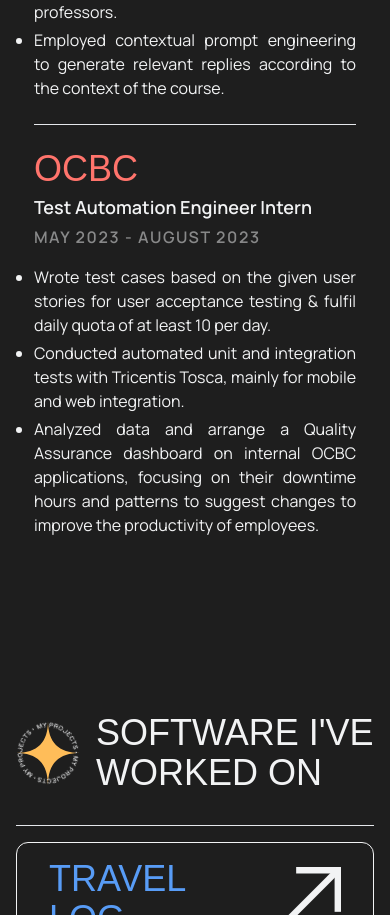
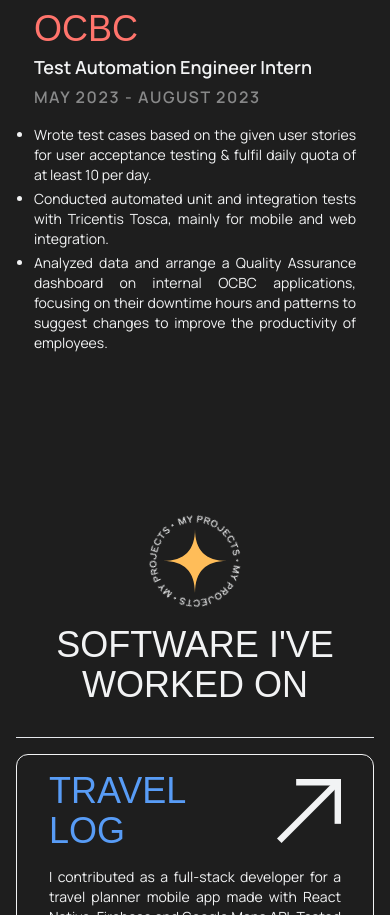
Before and after one commit to melissaharijanto/web-v4, a React (Vite) app: page / in a window 390 px wide. Shown: the part 3120-4035 px from the top of the page. Built offline with nearby package versions, Linux system fonts and the light colour scheme; a web font is replaced by a local one.

Commit message:
Make experience component header responsive

```diff
--- a/src/components/ExperienceComponent.tsx
+++ b/src/components/ExperienceComponent.tsx
@@ -40,7 +40,8 @@ const ExperienceComponent = ({
                         })}
                     </div>
                 </div>
-                <div className="w-full mt-4 lg:mt-0 lg:max-w-[50%] text-justify text-white font-manrope">
+                <div
+                    className={`w-full mt-4 lg:mt-0 lg:max-w-[50%] text-justify text-white ${styles['paragraph-text']}`}>
                     <ul className="list-disc">
                         {description.map((desc, idx) => {
                             if (idx == 0) {
--- a/src/pages/Projects.tsx
+++ b/src/pages/Projects.tsx
@@ -15,9 +15,10 @@ const Projects: React.FC = () => {
             <AnimationLayout className="flex flex-col justify-center items-center min-h-screen">
                 <motion.div
                     variants={childVariants}
-                    className="flex justify-start w-full items-center gap-x-4">
+                    className="flex flex-col justify-center lg:flex-row lg:justify-start w-full items-center gap-y-8 lg:gap-y-0 lg:gap-x-4">
                     <SpinningTextRing />
-                    <div className={`text-left ${styles['header-lg']}`}>
+                    <div
+                        className={`text-center lg:text-left ${styles['header-lg']}`}>
                         <p>SOFTWARE I'VE WORKED ON</p>
                     </div>
                 </motion.div>
```
